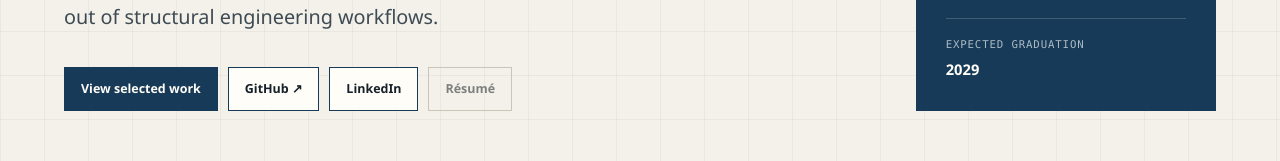
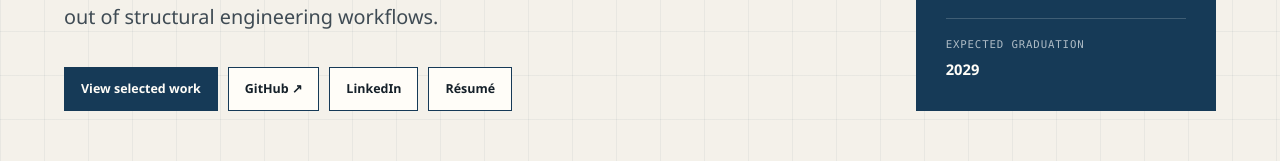
Before and after one commit to CrunchyBrunch/CrunchyBrunch.github.io, a Next.js app: page / in a window 1280 px wide. Shown: the part 609-770 px from the top of the page. Built offline with nearby package versions, Linux system fonts and the light colour scheme; no server answers.

Commit message:
Add resume to portfolio

```diff
--- a/app/page.tsx
+++ b/app/page.tsx
@@ -20,7 +20,7 @@ export default function Home() {
             <a className="button button-primary" href={withBasePath("/#work")}>View selected work</a>
             <a className="button button-secondary" href={siteConfig.githubUrl} target="_blank" rel="noreferrer">GitHub ↗</a>
             <a className="button button-secondary" href={siteConfig.linkedinUrl} target="_blank" rel="noreferrer">LinkedIn</a>
-            <span className="button button-muted" aria-disabled="true">Résumé</span>
+            <a className="button button-secondary" href={withBasePath(siteConfig.resumePath)} target="_blank" rel="noreferrer">Résumé</a>
           </div>
         </div>
         <aside className="hero-note" aria-label="Profile summary">
@@ -93,7 +93,7 @@ export default function Home() {
           <a className="button button-primary" href={`mailto:${siteConfig.email}`}>Email</a>
           <a className="button button-secondary" href={siteConfig.linkedinUrl} target="_blank" rel="noreferrer">LinkedIn</a>
           <a className="button button-secondary" href={siteConfig.githubUrl} target="_blank" rel="noreferrer">GitHub ↗</a>
-          <span className="button button-muted" aria-disabled="true">Résumé</span>
+          <a className="button button-secondary" href={withBasePath(siteConfig.resumePath)} target="_blank" rel="noreferrer">Résumé</a>
         </div>
         <small>Primary: {siteConfig.email} · Penn State: {siteConfig.schoolEmail}</small>
       </section>
--- a/data/site.ts
+++ b/data/site.ts
@@ -3,7 +3,7 @@ export const siteConfig = {
   linkedinUrl: "https://www.linkedin.com/in/brooksestadt/",
   email: "brooksestadt80@gmail.com",
   schoolEmail: "bce5138@psu.edu",
-  resumePath: null,
+  resumePath: "/brooks-estadt-resume.pdf",
 } as const;
 
 export const publicSiteUrl = process.env.NEXT_PUBLIC_SITE_URL || null;
```
Also changed, not shown: 1 other file (tests, documents, lock files or other folders).
